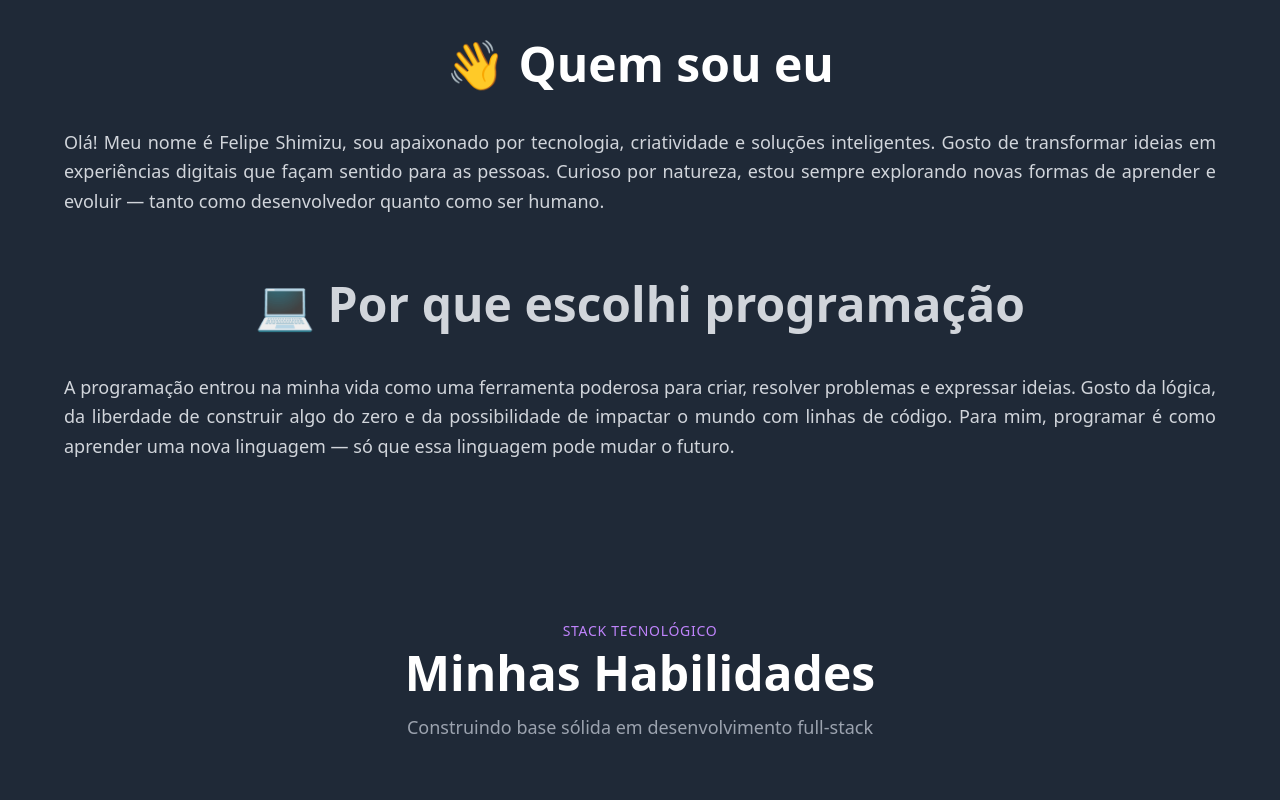
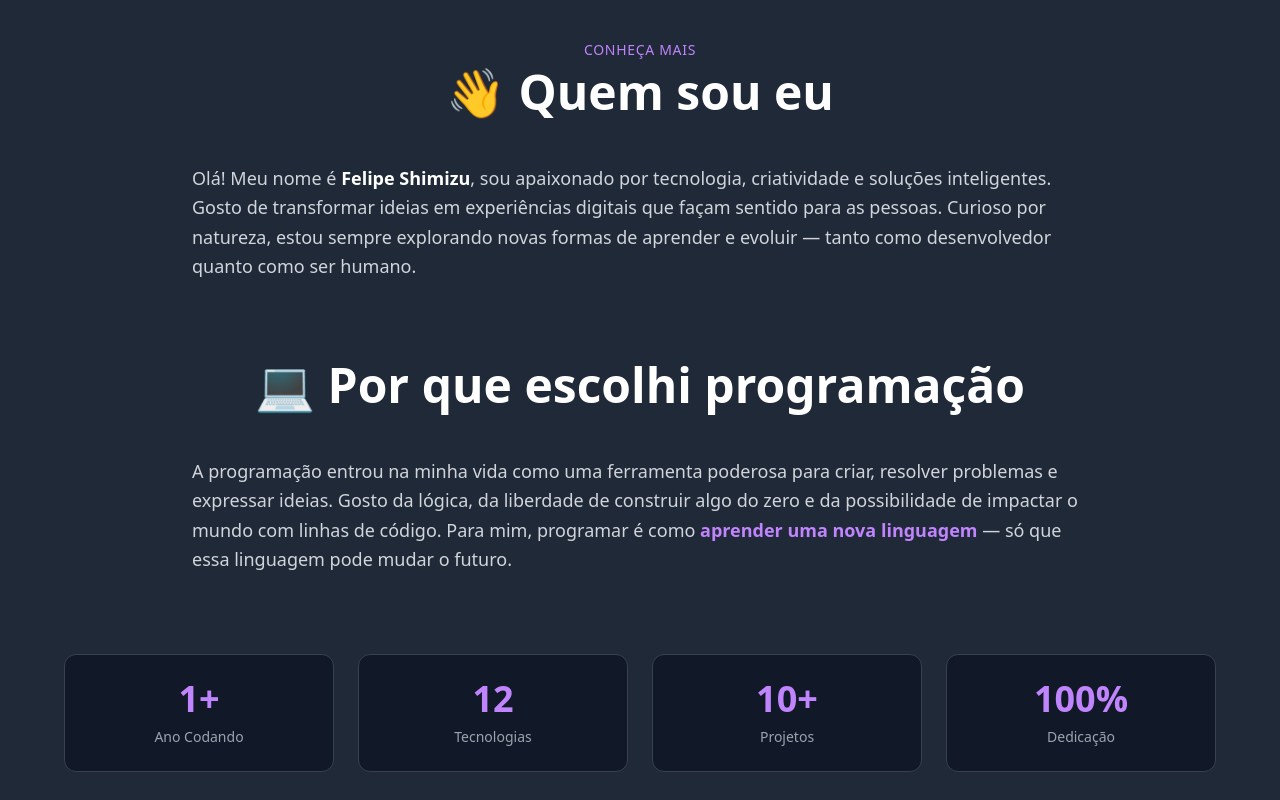
Before and after one commit to Felipe-SMZ/Portifolio, a React (Vite) app: page / in a window 1280 px wide. Shown: the part 840-1640 px from the top of the page. Built offline with nearby package versions, Linux system fonts and the light colour scheme.

Commit message:
style: about

```diff
--- a/src/components/About.jsx
+++ b/src/components/About.jsx
@@ -3,34 +3,64 @@ function About() {
         <section id="sobre" className="py-20 px-4 bg-gray-800">
             <div className="max-w-6xl mx-auto">
 
-                {/* Título */}
-                <div className="text-center mb-16">
-                    <h2 className="text-4xl md:text-5xl font-bold mb-4">
-                        👋 Quem sou eu
-                    </h2>
-                    <br />
-                    <p className="text-justify text-gray-300 text-lg mb-8 leading-relaxed">
-                        Olá! Meu nome é Felipe Shimizu, sou apaixonado por tecnologia,
-                        criatividade e soluções inteligentes. Gosto de transformar
-                        ideias em experiências digitais que façam sentido para
-                        as pessoas. Curioso por natureza, estou sempre explorando novas
-                        formas de aprender e evoluir — tanto como desenvolvedor quanto como ser humano.
+                {/* Seção 1: Quem sou eu */}
+                <div className="mb-20">
+                    <div className="text-center mb-12">
+                        <p className="text-purple-400 text-sm uppercase tracking-wider mb-2">
+                            Conheça mais
+                        </p>
+                        <h2 className="text-4xl md:text-5xl font-bold mb-6">
+                            👋 Quem sou eu
+                        </h2>
+                    </div>
+
+                    <p className="text-gray-300 text-lg leading-relaxed max-w-4xl mx-auto">
+                        Olá! Meu nome é <span className="text-white font-semibold">Felipe Shimizu</span>,
+                        sou apaixonado por tecnologia, criatividade e soluções inteligentes.
+                        Gosto de transformar ideias em experiências digitais que façam sentido para as pessoas.
+                        Curioso por natureza, estou sempre explorando novas formas de aprender e evoluir —
+                        tanto como desenvolvedor quanto como ser humano.
                     </p>
                 </div>
 
+                {/* Seção 2: Por que programação */}
+                <div className="mb-20">
+                    <div className="text-center mb-12">
+                        <h2 className="text-4xl md:text-5xl font-bold mb-6">
+                            💻 Por que escolhi programação
+                        </h2>
+                    </div>
 
-                <div className="text-gray-300 text-lg leading-relaxed">
-                    <h2 className="text-4xl md:text-5xl font-bold mb-4 text-center">
-                        💻 Por que escolhi programação
-                    </h2>
-                    <br />
-                    <p className="text-justify">
-                        A programação entrou na minha vida como uma ferramenta poderosa para
-                        criar, resolver problemas e expressar ideias. Gosto da lógica, da liberdade de
-                        construir algo do zero e da possibilidade de impactar o mundo com linhas de código.
-                        Para mim, programar é como aprender uma nova linguagem — só que essa linguagem pode
-                        mudar o futuro.
+                    <p className="text-gray-300 text-lg leading-relaxed max-w-4xl mx-auto">
+                        A programação entrou na minha vida como uma ferramenta poderosa para criar,
+                        resolver problemas e expressar ideias. Gosto da lógica, da liberdade de construir
+                        algo do zero e da possibilidade de impactar o mundo com linhas de código.
+                        Para mim, programar é como <span className="text-purple-400 font-semibold">aprender uma nova linguagem</span> —
+                        só que essa linguagem pode mudar o futuro.
                     </p>
+                </div>
+
+                {/* Stats Cards */}
+                <div className="grid grid-cols-2 md:grid-cols-4 gap-6">
+                    <div className="bg-gray-900 p-6 rounded-xl text-center border border-gray-700 hover:border-purple-500 transition">
+                        <div className="text-4xl font-bold text-purple-400 mb-2">1+</div>
+                        <div className="text-gray-400 text-sm">Ano Codando</div>
+                    </div>
+
+                    <div className="bg-gray-900 p-6 rounded-xl text-center border border-gray-700 hover:border-purple-500 transition">
+                        <div className="text-4xl font-bold text-purple-400 mb-2">12</div>
+                        <div className="text-gray-400 text-sm">Tecnologias</div>
+                    </div>
+
+                    <div className="bg-gray-900 p-6 rounded-xl text-center border border-gray-700 hover:border-purple-500 transition">
+                        <div className="text-4xl font-bold text-purple-400 mb-2">10+</div>
+                        <div className="text-gray-400 text-sm">Projetos</div>
+                    </div>
+
+                    <div className="bg-gray-900 p-6 rounded-xl text-center border border-gray-700 hover:border-purple-500 transition">
+                        <div className="text-4xl font-bold text-purple-400 mb-2">100%</div>
+                        <div className="text-gray-400 text-sm">Dedicação</div>
+                    </div>
                 </div>
 
             </div>
--- a/src/components/Hero.jsx
+++ b/src/components/Hero.jsx
@@ -28,7 +28,7 @@ function Hero() {
                         Desenvolvedor Full Stack em formação
                     </h2>
 
-                    <p className="text-gray-300 text-lg mb-8 leading-relaxed">
+                    <p className="text-gray-300 text-lg mb-8 leading-relaxed text-justify">
                         Transformo curiosidade em código e café em projetos. Estou em formação como
                         Desenvolvedor Full Stack, aprendendo a construir aplicações completas com Java,
                         Spring Boot e React. Sempre em busca de novos aprendizados e desafios.
```
